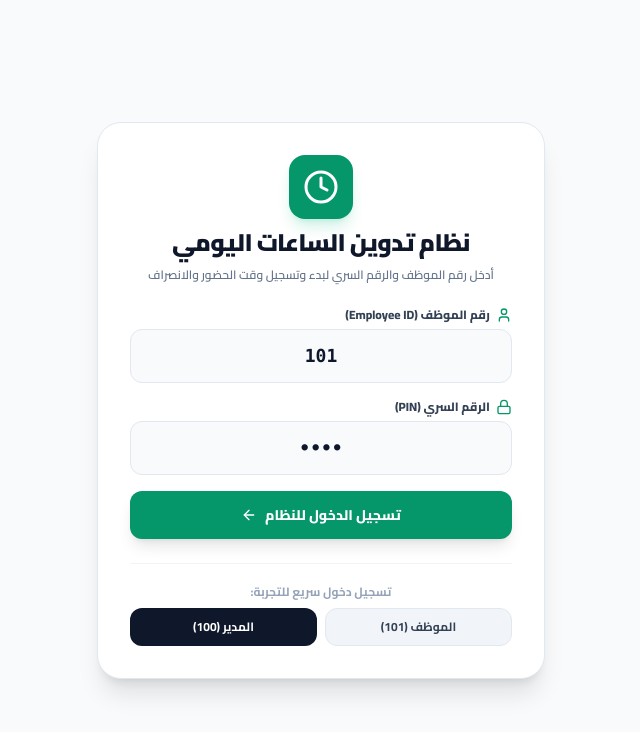
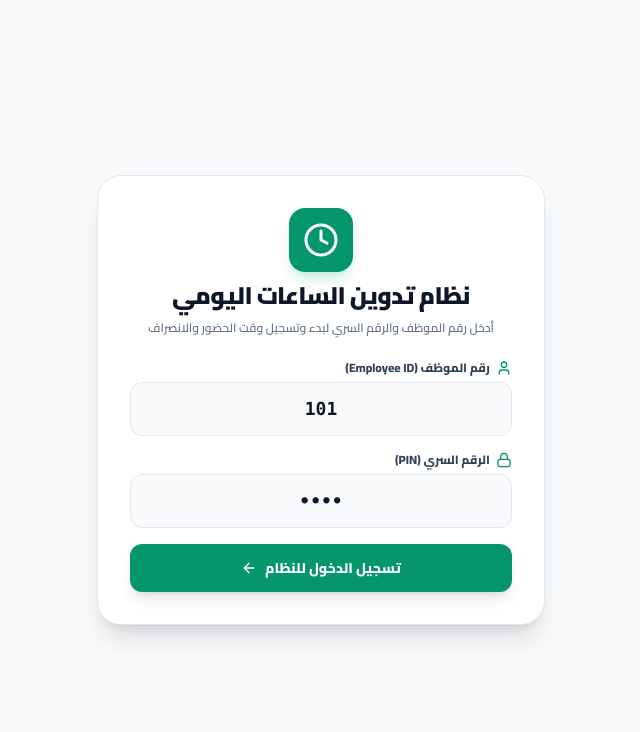
Before and after one commit to abdo21st/at.baitak, a Next.js app: page /login in a window 1280 px wide. Shown: the top 732 px of the page, without its empty margins (422-1062 px from the left). Built offline with nearby package versions, Linux system fonts and the light colour scheme.

Commit message:
Remove quick login buttons section from login page per screenshot request

```diff
--- a/src/app/login/page.tsx
+++ b/src/app/login/page.tsx
@@ -3,7 +3,7 @@
 import React, { useState } from 'react';
 import { useRouter } from 'next/navigation';
 import { initialUsers } from '@/lib/data-store';
-import { Clock, ShieldCheck, Lock, User as UserIcon, ArrowLeft } from 'lucide-react';
+import { Clock, Lock, User as UserIcon, ArrowLeft } from 'lucide-react';
 
 export default function LoginPage() {
   const router = useRouter();
@@ -22,7 +22,6 @@ export default function LoginPage() {
     );
 
     if (foundUser) {
-      // Store current user in localStorage for simple demo persistence
       localStorage.setItem('currentUser', JSON.stringify(foundUser));
 
       if (foundUser.role === 'ADMIN') {
@@ -34,12 +33,6 @@ export default function LoginPage() {
       setError('رقم الموظف أو الرقم السري غير صحيح');
       setLoading(false);
     }
-  };
-
-  const handleQuickSelect = (code: string, pin: string) => {
-    setEmployeeCode(code);
-    setPinCode(pin);
-    setError(null);
   };
 
   return (
@@ -68,9 +61,11 @@ export default function LoginPage() {
             <input
               type="text"
               required
+              lang="en-US"
+              dir="ltr"
               value={employeeCode}
               onChange={(e) => setEmployeeCode(e.target.value)}
-              placeholder="مثال: 101"
+              placeholder="101"
               className="w-full bg-slate-50 border border-slate-200 rounded-xl p-3 text-slate-900 font-bold font-mono text-center text-lg focus:outline-none focus:border-emerald-500 transition-all"
             />
           </div>
@@ -83,6 +78,8 @@ export default function LoginPage() {
             <input
               type="password"
               required
+              lang="en-US"
+              dir="ltr"
               value={pinCode}
               onChange={(e) => setPinCode(e.target.value)}
               placeholder="••••"
@@ -105,26 +102,6 @@ export default function LoginPage() {
             <ArrowLeft className="w-4 h-4" />
           </button>
         </form>
-
-        {/* Quick Demo Login Preset Buttons */}
-        <div className="border-t border-slate-100 pt-5 text-center space-y-2">
-          <span className="text-slate-400 text-xs font-bold block">تسجيل دخول سريع للتجربة:</span>
-          <div className="grid grid-cols-2 gap-2 text-xs font-bold">
-            <button
-              onClick={() => handleQuickSelect('101', '1234')}
-              className="p-2.5 bg-slate-100 hover:bg-emerald-50 text-slate-700 hover:text-emerald-700 border border-slate-200 rounded-xl transition-all"
-            >
-              الموظف (101)
-            </button>
-
-            <button
-              onClick={() => handleQuickSelect('100', '1234')}
-              className="p-2.5 bg-slate-900 hover:bg-slate-800 text-white rounded-xl transition-all"
-            >
-              المدير (100)
-            </button>
-          </div>
-        </div>
       </div>
     </div>
   );
```
